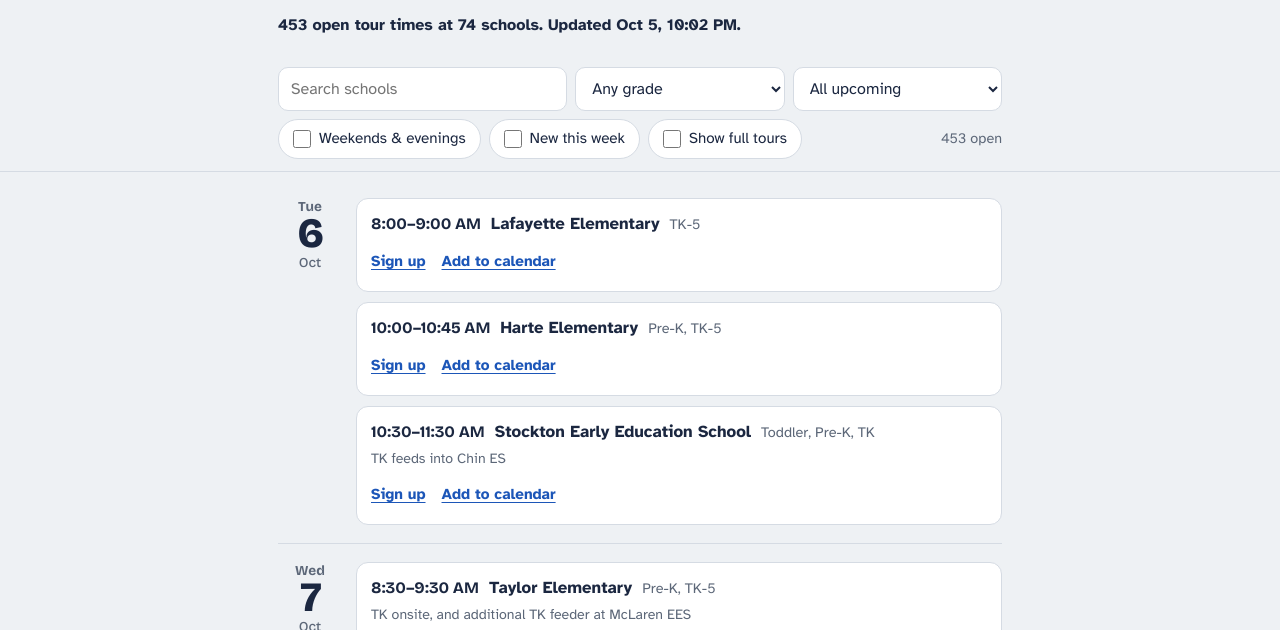
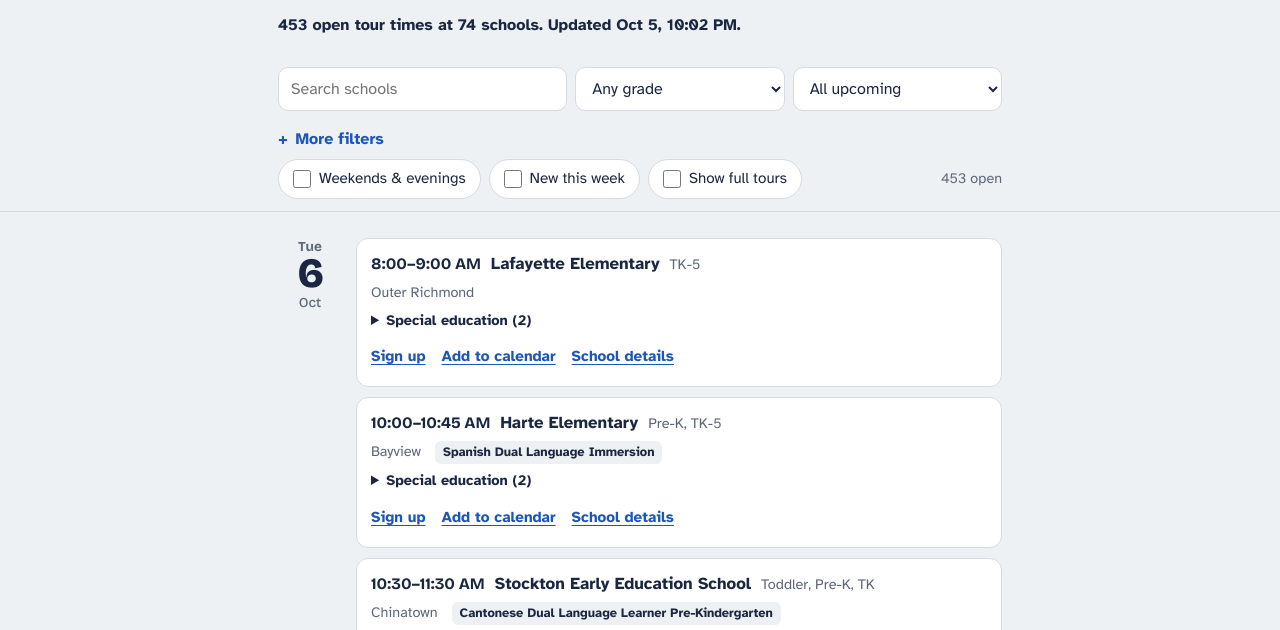
Before and after one commit to queenbirdie/sfusdstuffs, a plain HTML site: page site/index.html in a window 1280 px wide. Shown: the part 156-786 px from the top of the page. Drawn offline with nearby package versions, Linux system fonts and the light colour scheme.

Commit message:
Add files via upload

```diff
--- a/site/index.html
+++ b/site/index.html
@@ -41,7 +41,7 @@ h1{font:800 clamp(2.4rem,9vw,3.6rem)/.95 var(--display);letter-spacing:-.03em;ma
 input[type=search],select{font:inherit;color:var(--ink);background:var(--card);border:1px solid var(--line);
   border-radius:10px;padding:9px 12px;min-height:44px}
 input[type=search]{flex:1 1 220px}
-select{flex:1 1 140px}
+select{flex:1 1 140px;min-width:0;max-width:100%;text-overflow:ellipsis}
 .chip{display:inline-flex;align-items:center;gap:8px;min-height:40px;padding:6px 14px;border:1px solid var(--line);
   border-radius:999px;background:var(--card);cursor:pointer;user-select:none;font-size:.95rem}
 .chip input{accent-color:var(--ink);width:18px;height:18px;margin:0}
@@ -64,12 +64,24 @@ ul.tours{list-style:none;margin:0;padding:0;display:grid;gap:10px}
 .tags{display:inline-flex;gap:6px;flex-wrap:wrap}
 .tag{font-size:.78rem;font-weight:700;padding:2px 8px;border-radius:6px;border:1px solid var(--line);color:var(--muted)}
 .tag.new{background:var(--bus);border-color:var(--bus);color:var(--bus-ink)}
-.actions{display:flex;gap:16px;margin-top:8px;font-size:.95rem}
+.actions{display:flex;flex-wrap:wrap;gap:4px 16px;margin-top:8px;font-size:.95rem}
 .actions a,.actions button{font:inherit;font-weight:700;color:var(--link);background:none;border:0;padding:6px 0;cursor:pointer;text-decoration:underline;text-underline-offset:3px}
 .tour.full{background:transparent;border-style:dashed}
 .tour.full .time,.tour.full .school{color:var(--full);text-decoration:line-through;text-decoration-thickness:2px}
 .tour.full .actions{display:none}
 
+details.more{margin-top:8px}
+details.more > summary{cursor:pointer;font-weight:700;color:var(--link);min-height:40px;display:inline-flex;align-items:center;list-style:none}
+details.more > summary::-webkit-details-marker{display:none}
+details.more > summary::before{content:"+";display:inline-block;width:1.1em;font-weight:800}
+details.more[open] > summary::before{content:"\2212"}
+details.more .row{margin-top:6px}
+.meta{display:flex;flex-wrap:wrap;gap:6px 14px;margin:6px 0 0;font-size:.9rem;color:var(--muted)}
+.meta b{color:var(--ink);font-weight:700}
+.lang{font-size:.8rem;font-weight:700;padding:2px 8px;border-radius:6px;background:var(--paper);color:var(--ink)}
+details.sped{margin-top:6px;font-size:.9rem;color:var(--muted)}
+details.sped summary{cursor:pointer;color:var(--ink);font-weight:700}
+details.sped ul{margin:4px 0 0;padding-left:18px}
 .empty{padding:40px 0;text-align:center;color:var(--muted)}
 .empty button{font:inherit;font-weight:700;color:var(--link);background:none;border:0;text-decoration:underline;cursor:pointer}
 footer{border-top:1px solid var(--line);padding:24px 0 48px;color:var(--muted);font-size:.9rem}
@@ -112,6 +124,17 @@ footer p{max-width:62ch}
         <option value="30">Next 30 days</option>
       </select>
     </div>
+    <details class="more" id="more">
+      <summary id="moresum">More filters</summary>
+      <div class="row">
+        <select id="lang" aria-label="Language program"><option value="">Any language program</option></select>
+        <select id="sped" aria-label="Special education program"><option value="">Any special ed program</option></select>
+      </div>
+      <div class="row">
+        <select id="start" aria-label="School start time"><option value="">Any school start time</option></select>
+        <select id="hood" aria-label="Neighborhood"><option value="">Any neighborhood</option></select>
+      </div>
+    </details>
     <div class="row">
       <label class="chip"><input type="checkbox" id="offhours"> Weekends &amp; evenings</label>
       <label class="chip"><input type="checkbox" id="newonly"> New this week</label>
@@ -148,8 +171,27 @@ function gradeMatch(g, f){
   return true;
 }
 
+let SCH = {};
+const SELECTS = ["#lang", "#sped", "#start", "#hood"];
+const hm12 = hm => { if (!hm) return ""; let [h, m] = hm.split(":").map(Number); const ap = h >= 12 ? "PM" : "AM"; h = h % 12 || 12; return `${h}:${String(m).padStart(2,"0")} ${ap}`; };
+
+function fillSelect(sel, values, label = v => v){
+  $(sel).insertAdjacentHTML("beforeend", values.map(v => `<option value="${esc(v)}">${esc(label(v))}</option>`).join(""));
+}
+function buildFilters(){
+  const S = DATA.schools, uniq = a => [...new Set(a.filter(Boolean))];
+  fillSelect("#lang", uniq(S.flatMap(s => s.language_tags || [])).sort(), v => v + " program");
+  fillSelect("#sped", uniq(S.flatMap(s => s.special_ed || [])).sort());
+  fillSelect("#start", uniq(S.map(s => s.start)).sort(), v => "Starts " + hm12(v));
+  fillSelect("#hood", uniq(S.map(s => s.neighborhood)).sort());
+  if (!S.some(s => s.neighborhood || s.start || (s.language_tags||[]).length)) $("#more").hidden = true;
+}
+
 function filtered(){
   const q = $("#q").value.trim().toLowerCase(), grade = $("#grade").value, when = $("#when").value;
+  const lang = $("#lang").value, sped = $("#sped").value, start = $("#start").value, hood = $("#hood").value;
+  const active = SELECTS.filter(s => $(s).value).length;
+  $("#moresum").textContent = active ? `More filters (${active})` : "More filters";
   const end = when === "all" ? "9999" : addDays(todayISO, +when);
   return DATA.tours.filter(t =>
     t.date >= todayISO && t.date <= end &&
@@ -157,7 +199,11 @@ function filtered(){
     (!q || t.school.toLowerCase().includes(q)) &&
     gradeMatch(t.grades, grade) &&
     (!$("#offhours").checked || isOffHours(t)) &&
-    (!$("#newonly").checked || isNew(t)));
+    (!$("#newonly").checked || isNew(t)) &&
+    (!lang || (SCH[t.school]?.language_tags || []).includes(lang)) &&
+    (!sped || (SCH[t.school]?.special_ed || []).includes(sped)) &&
+    (!start || SCH[t.school]?.start === start) &&
+    (!hood || SCH[t.school]?.neighborhood === hood));
 }
 
 function render(){
@@ -166,7 +212,7 @@ function render(){
   $("#count").textContent = `${open} open` + (tours.length > open ? `, ${tours.length - open} full` : "");
   if (!tours.length){
     $("#list").innerHTML = `<div class="empty"><p>No tours match these filters.</p><button type="button" id="reset">Clear filters</button></div>`;
-    $("#reset").onclick = () => { $("#q").value=""; $("#grade").value=""; $("#when").value="all";
+    $("#reset").onclick = () => { $("#q").value=""; $("#grade").value=""; $("#when").value="all"; SELECTS.forEach(x => $(x).value = "");
       ["#offhours","#newonly","#showfull"].forEach(s => $(s).checked = false); render(); };
     return;
   }
@@ -181,14 +227,22 @@ function render(){
 }
 
 function card(t, note){
-  const full = t.status !== "open", tags = [];
+  const full = t.status !== "open", tags = [], sc = SCH[t.school] || {};
+  const meta = [];
+  if (sc.start) meta.push(`<span>School day <b>${hm12(sc.start)}${sc.end ? "\u2013" + hm12(sc.end) : ""}</b></span>`);
+  if (sc.neighborhood) meta.push(`<span>${esc(sc.neighborhood)}</span>`);
+  (sc.languages || []).forEach(l => meta.push(`<span class="lang">${esc(l)}</span>`));
+  const sped = (sc.special_ed || []).length && !full
+    ? `<details class="sped"><summary>Special education (${sc.special_ed.length})</summary><ul>${sc.special_ed.map(x => `<li>${esc(x)}</li>`).join("")}</ul></details>` : "";
   if (isNew(t) && !full) tags.push(`<span class="tag new">New</span>`);
   if (t.start && t.start >= "16:00") tags.push(`<span class="tag">Evening</span>`);
   if (full) tags.push(`<span class="tag">Full${t.full_since ? " since " + fmt(t.full_since,{month:"short",day:"numeric"}) : ""}</span>`);
   return `<li class="tour${full ? " full" : ""}">
     <div class="top"><span class="time">${esc(t.time)}</span><span class="school">${esc(t.school)}</span><span class="grades">${esc(t.grades)}</span><span class="tags">${tags.join("")}</span></div>
+    ${meta.length && !full ? `<div class="meta">${meta.join("")}</div>` : ""}
     ${note ? `<p class="note">${esc(note)}</p>` : ""}
-    <div class="actions"><a href="${esc(t.link)}" target="_blank" rel="noopener">Sign up</a>${t.start ? `<button type="button" data-ics="${esc(t.id)}">Add to calendar</button>` : ""}</div>
+    ${sped}
+    <div class="actions"><a href="${esc(t.link)}" target="_blank" rel="noopener">Sign up</a>${t.start ? `<button type="button" data-ics="${esc(t.id)}">Add to calendar</button>` : ""}${sc.profile_url ? `<a href="${esc(sc.profile_url)}/details" target="_blank" rel="noopener">School details</a>` : ""}</div>
   </li>`;
 }
 
@@ -210,13 +264,24 @@ function downloadICS(id){
 }
 
 function footer(){
-  const closed = DATA.schools.filter(s => s.status);
+  const upcomingOpen = new Set(DATA.tours.filter(t => t.status === "open" && t.date >= todayISO).map(t => t.school));
+  const hadFull = new Set(DATA.tours.filter(t => t.status !== "open").map(t => t.school));
+  const closed = DATA.schools.filter(s => !upcomingOpen.has(s.name));
+  const link = (s, text) => `<a href="${esc(s.link)}" target="_blank" rel="noopener">${text}</a>`;
+  const label = s => {
+    if (!s.link) return "No sign-up form yet";
+    if (/couldn't read/i.test(s.status || "")) return `Form unavailable right now. ${link(s, "Check the form")}`;
+    if (hadFull.has(s.name)) return `All tours full. ${link(s, "Join the interest list")}`;
+    return `Tour times not posted yet. ${link(s, "Join the interest list")}`;
+  };
   const upd = new Date(DATA.updated);
   $("#footer").innerHTML = `
-    ${closed.length ? `<h2>Schools with no open tour times</h2><ul>${closed.map(s =>
-      `<li><strong>${esc(s.name)}</strong>: ${esc(s.status)}${s.link ? ` (<a href="${esc(s.link)}" target="_blank" rel="noopener">form</a>)` : ""}</li>`).join("")}</ul>` : ""}
+    ${closed.length ? `<h2>Schools without open tour times</h2>
+      <p>These schools either haven't posted tour times yet or have filled every tour. Many use their sign-up form as an interest list to announce new dates.</p>
+      <ul>${closed.map(s => `<li><strong>${esc(s.name)}</strong>: ${label(s)}</li>`).join("")}</ul>` : ""}
     <h2>About this list</h2>
     <p>Tour times are pulled from each school's Google Form, linked from the <a href="${esc(DATA.source)}" target="_blank" rel="noopener">SFUSD school tours page</a>. Full tours are times that dropped off a school's form, usually because they filled up and occasionally because they were cancelled. Always confirm on the form before you go.</p>
+    <p>School hours, neighborhoods, and programs come from each school's SFUSD details page and are refreshed weekly. The <a href="https://www.sfusd.edu/schools/enroll/discover/school-finder" target="_blank" rel="noopener">SFUSD School Finder</a> has more filters, including distance from your address.</p>
     <p>Last updated ${upd.toLocaleString("en-US",{month:"short",day:"numeric",hour:"numeric",minute:"2-digit",timeZone:"America/Los_Angeles"})} Pacific. <a href="data/tours.csv">Download as a spreadsheet</a>.</p>
     <p>Not affiliated with SFUSD.</p>`;
 }
@@ -228,11 +293,13 @@ function setFiltersHeight(){
 
 fetch("data/tours.json", {cache: "no-store"}).then(r => { if (!r.ok) throw 0; return r.json(); }).then(d => {
   DATA = d;
+  SCH = Object.fromEntries(d.schools.map(s => [s.name, s]));
+  buildFilters();
   const upcoming = d.tours.filter(t => t.date >= todayISO && t.status === "open");
   const schools = new Set(upcoming.map(t => t.school)).size;
   const upd = new Date(d.updated).toLocaleString("en-US",{month:"short",day:"numeric",hour:"numeric",minute:"2-digit",timeZone:"America/Los_Angeles"});
   $("#stats").textContent = `${upcoming.length} open tour times at ${schools} schools. Updated ${upd}.`;
-  ["#q","#grade","#when","#offhours","#newonly","#showfull"].forEach(s => $(s).addEventListener("input", render));
+  ["#q","#grade","#when","#offhours","#newonly","#showfull", ...SELECTS].forEach(s => $(s).addEventListener("input", render));
   $("#list").addEventListener("click", e => { const b = e.target.closest("[data-ics]"); if (b) downloadICS(b.dataset.ics); });
   setFiltersHeight(); addEventListener("resize", setFiltersHeight);
   render(); footer();
```
